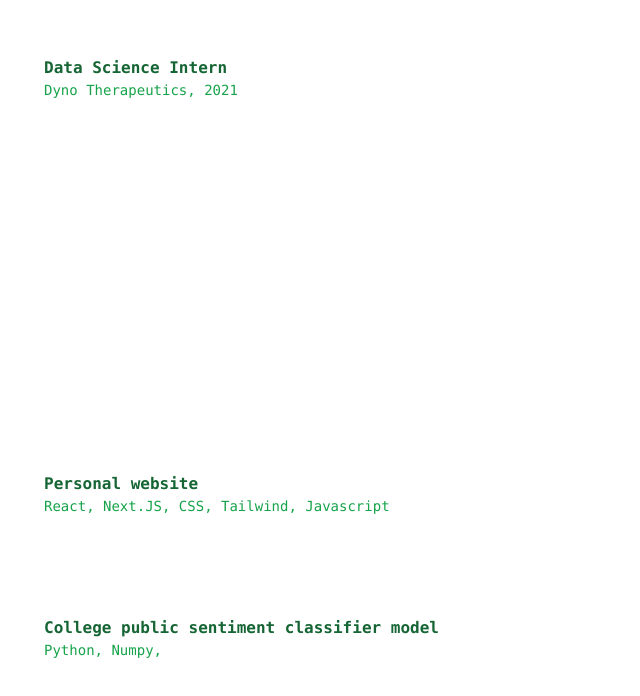
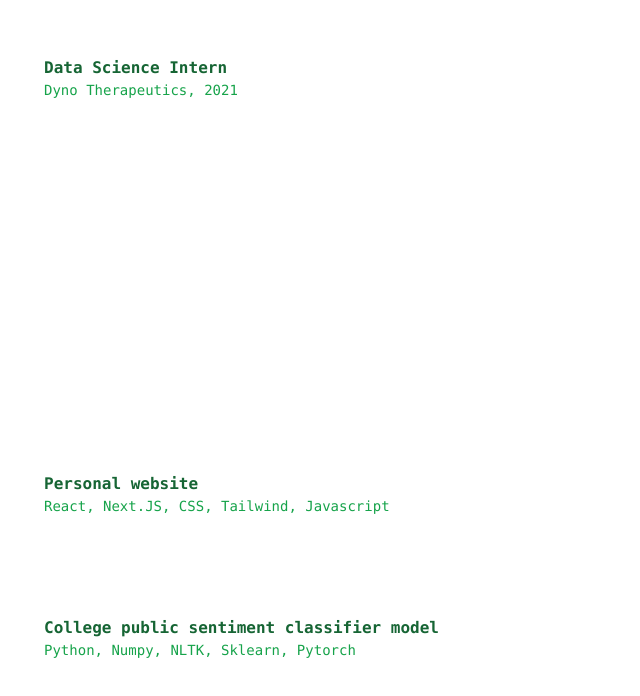
Before and after one commit to jumanaf/jumana-personal-website, a Next.js app: page / in a window 1280 px wide. Shown: the part 1257-1953 px from the top of the page, without its empty margins (0-640 px from the left). Built offline with nearby package versions, Linux system fonts and the light colour scheme.

Commit message:
updates to page

```diff
--- a/src/app/page.js
+++ b/src/app/page.js
@@ -188,7 +188,7 @@ computational analyses and contextualizing data generated internally</li>
           College public sentiment classifier model
           </p>
           <p className="space-y-30 font-mono text-pretty text-sm text-green-600 text-muted-foreground">
-          Python, Numpy,
+          Python, Numpy, NLTK, Sklearn, Pytorch
           </p>
           <p className="space-y-30 font-mono text-pretty text-sm text-muted-foreground">
           <strong>Key insights:</strong> As a highschooler, I recall using Reddit to learn about various colleges I was applying to as a way to learn more about the college, as well as the culture in the institution.
```
